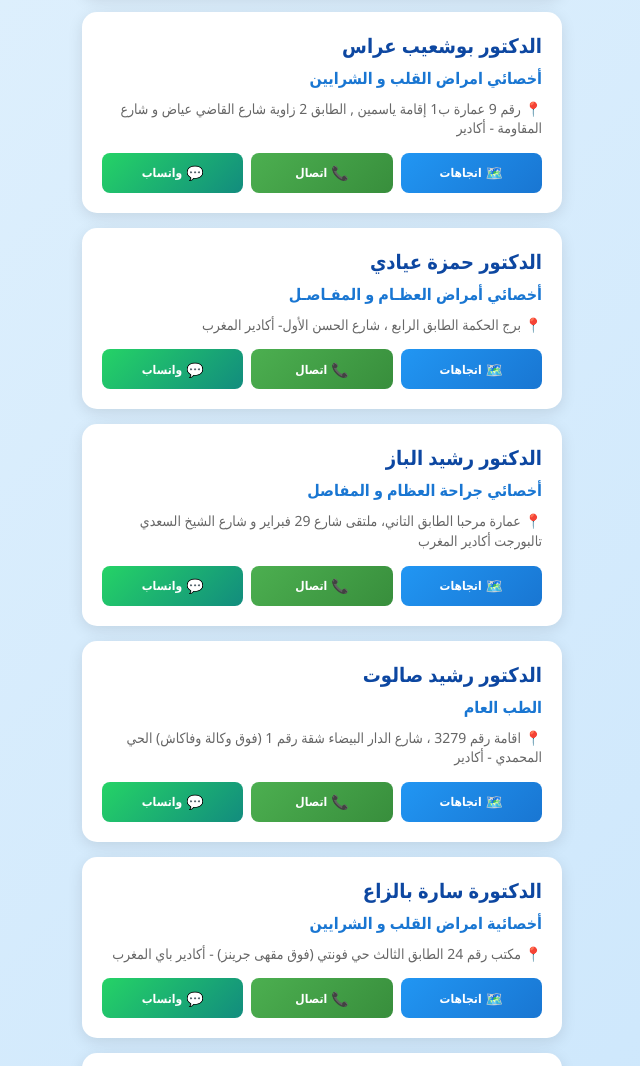
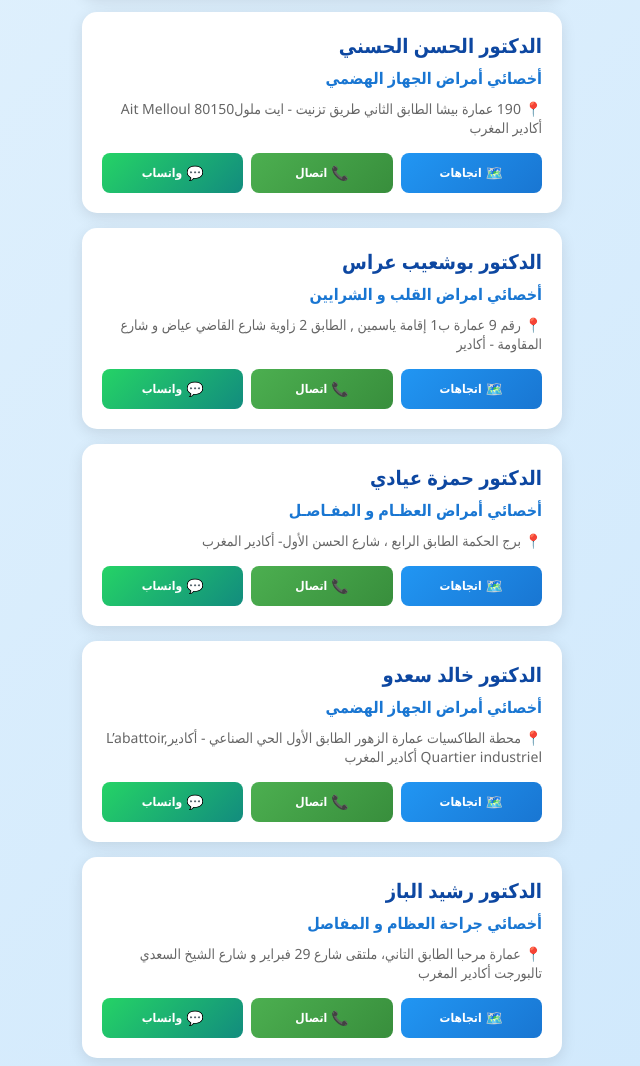
Before and after one commit to asayss/agadir-doct, a plain HTML site: page index.html in a window 1280 px wide. Shown: the part 396-1462 px from the top of the page, without its empty margins (318-958 px from the left). Drawn offline with Linux system fonts and the light colour scheme.

Commit message:
Update index.html

```diff
--- a/index.html
+++ b/index.html
@@ -301,6 +301,30 @@
     <script>
         const doctors = [
             {
+                name: "الدكتور رشيد محاريش",
+                specialty: "أخصائي أمراض الجهاز الهضمي ",
+                address: "إقامة النجاح، عمارة الحرية، أمام سوق الحرية، الطابق الثالث (بالمصعد) - انزكانInezgane 80350 أكادير المغرب",
+                phone: " +212 528 83 79 92 ",
+                whatsapp: " +212 528 83 79 92 ",
+                coordinates: "إقامة النجاح، عمارة الحرية، أمام سوق الحرية، انزكانInezgane 80350 أكادير المغرب",
+            },
+            {
+                name: "الدكتور الحسن الحسني",
+                specialty: "أخصائي أمراض الجهاز الهضمي ",
+                address: "190 عمارة بيشا الطابق الثاني طريق تزنيت - ايت ملولAit Melloul 80150 أكادير المغرب",
+                phone: " +212 528 24 85 57 ",
+                whatsapp: " +212 528 24 85 57 ",
+                coordinates: "190 عمارة بيشا  طريق تزنيت - ايت ملولAit Melloul 80150 أكادير المغرب"
+            },
+            {
+                name: "الدكتور خالد سعدو ",
+                specialty: "أخصائي أمراض الجهاز الهضمي ",
+                address: "محطة الطاكسيات عمارة الزهور الطابق الأول الحي الصناعي - أكاديرL’abattoir, Quartier industriel أكادير المغرب",
+                phone: "+212 528 84 78 38",
+                whatsapp: "+212 528 84 69 96",
+                coordinates: "محطة الطاكسيات عمارة الزهور  الحي الصناعي - أكاديرL’abattoir, Quartier industriel أكادير المغرب"
+            },
+            {
                 name: "الدكتور نزار الطاهري",
                 specialty: "أخصائي أمراض العظـام و المفـاصـل",
                 address: "شارع المختار السوسي عمارة الفار الطابق الاول مكتب رقم 3 انزكان",
```
